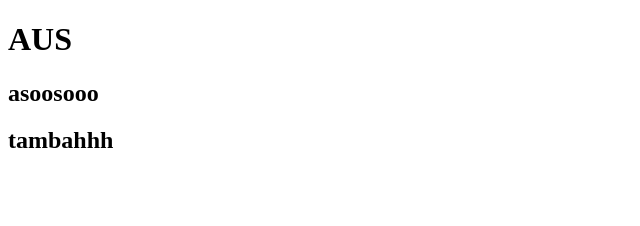
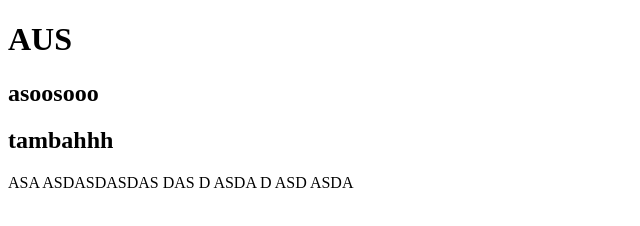
Before and after one commit to auliaggr/test, a plain HTML site: page index.html in a window 1280 px wide. Shown: the whole page, without its empty margins (0-640 px from the left). Drawn offline with Linux system fonts and the light colour scheme.

Commit message:
Update index.html

```diff
--- a/index.html
+++ b/index.html
@@ -15,5 +15,18 @@
 
     <h2>tambahhh</h2>
 
+
+
+    ASA
+
+    ASDASDASDAS
+    DAS
+    D
+    ASDA
+    D
+    ASD
+    ASDA
+
+
 </body>
 </html>
```
